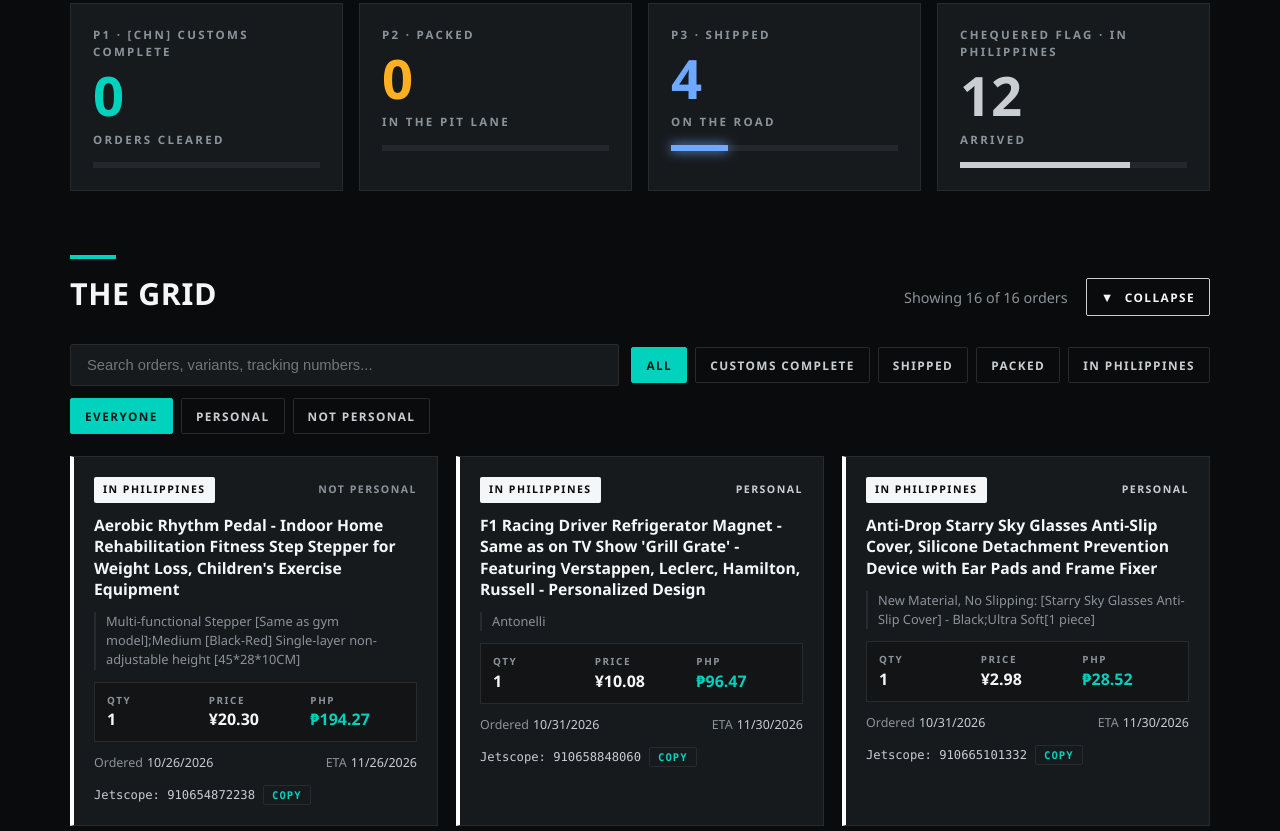
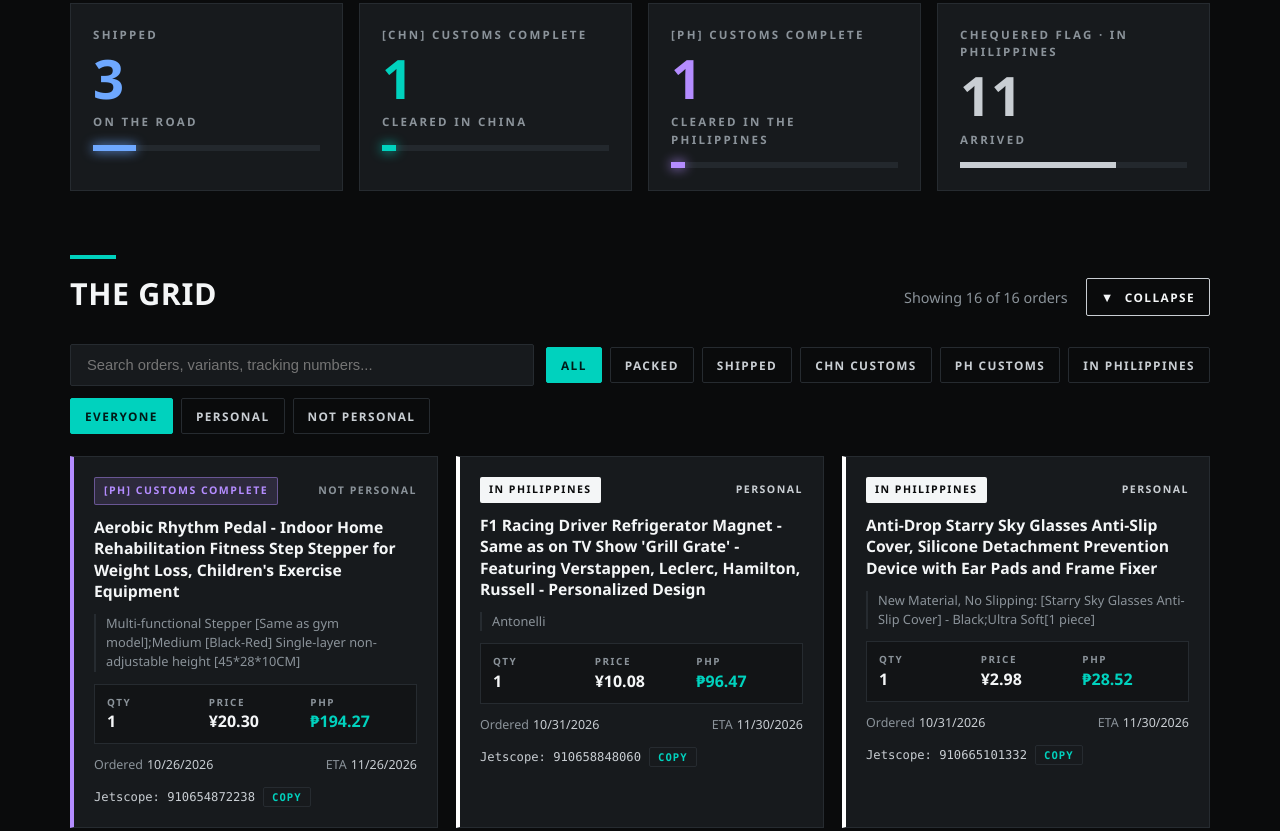
Before and after one commit to randombsgooooo/orders, a plain HTML site: page index.html in a window 1280 px wide. Shown: the part 1037-1868 px from the top of the page. Drawn offline with Linux system fonts and the light colour scheme.

Commit message:
Update index.html

```diff
--- a/index.html
+++ b/index.html
@@ -126,6 +126,8 @@
   .pos.p3 .num{color:#6ea8ff}
   .pos.p3 .bar i{background:#6ea8ff;box-shadow:0 0 12px #6ea8ff}
   .pos.p4 .num{color:var(--silver)}
+  .pos.p5 .num{color:#b48cff}
+  .pos.p5 .bar i{background:#b48cff;box-shadow:0 0 12px #b48cff}
   .pos.p4 .bar i{background:var(--silver);box-shadow:none}
 
   /* controls */
@@ -163,11 +165,13 @@
   .card.s-packed{border-left-color:var(--amber)}
   .card.s-ph{border-left-color:#fff}
   .card.s-ship{border-left-color:#6ea8ff}
+  .card.s-phc{border-left-color:#b48cff}
   .card-top{display:flex;justify-content:space-between;align-items:center;gap:10px}
   .badge{font-size:.66rem;font-weight:800;letter-spacing:.14em;text-transform:uppercase;padding:5px 9px;border-radius:2px;white-space:nowrap}
   .b-cust{background:rgba(0,210,190,.14);color:var(--teal);border:1px solid rgba(0,210,190,.4)}
   .b-pack{background:rgba(255,176,32,.12);color:var(--amber);border:1px solid rgba(255,176,32,.4)}
   .b-ph{background:#f4f6f7;color:#0a0b0c}
+  .b-phc{background:rgba(180,140,255,.14);color:#b48cff;border:1px solid rgba(180,140,255,.45)}
   .b-ship{background:rgba(110,168,255,.14);color:#6ea8ff;border:1px solid rgba(110,168,255,.45)}
   .tag{font-size:.66rem;letter-spacing:.14em;text-transform:uppercase;font-weight:700;color:var(--muted)}
   .tag.me{color:var(--silver)}
@@ -399,9 +403,10 @@
       <input type="search" id="q" placeholder="Search orders, variants, tracking numbers...">
       <div class="pills" id="status-pills">
         <button class="pill on" data-s="all">All</button>
-        <button class="pill" data-s="[CHN] Customs Complete">Customs Complete</button>
+        <button class="pill" data-s="Packed">Packed</button>
         <button class="pill" data-s="Shipped">Shipped</button>
-        <button class="pill" data-s="Packed">Packed</button>
+        <button class="pill" data-s="[CHN] Customs Complete">CHN Customs</button>
+        <button class="pill" data-s="[PH] Customs Complete">PH Customs</button>
         <button class="pill" data-s="In Philippines">In Philippines</button>
       </div>
       <div class="pills" id="owner-pills">
@@ -452,13 +457,13 @@
 </section>
 
 <footer>
-  <div class="wrap">Built from the <b>PINDUODUO ORDERS</b> sheet &middot; Status as of 14 Nov 2026 &middot; Unofficial fan-style theme</div>
+  <div class="wrap">Built from the <b>PINDUODUO ORDERS</b> sheet &middot; Status as of 16 Nov 2026 &middot; Unofficial fan-style theme</div>
 </footer>
 <div class="toast" id="toast">Tracking number copied</div>
 
 <script>
 const orders = [
- {name:"Aerobic Rhythm Pedal - Indoor Home Rehabilitation Fitness Step Stepper for Weight Loss, Children's Exercise Equipment", version:"Multi-functional Stepper [Same as gym model];Medium [Black-Red] Single-layer non-adjustable height [45*28*10CM]", qty:1, price:20.30, total:20.30, php:194.27, status:"In Philippines", order:"10/26/2026", eta:"11/26/2026", track:"910654872238", personal:"No"},
+ {name:"Aerobic Rhythm Pedal - Indoor Home Rehabilitation Fitness Step Stepper for Weight Loss, Children's Exercise Equipment", version:"Multi-functional Stepper [Same as gym model];Medium [Black-Red] Single-layer non-adjustable height [45*28*10CM]", qty:1, price:20.30, total:20.30, php:194.27, status:"[PH] Customs Complete", order:"10/26/2026", eta:"11/26/2026", track:"910654872238", personal:"No"},
  {name:"F1 Racing Driver Refrigerator Magnet - Same as on TV Show 'Grill Grate' - Featuring Verstappen, Leclerc, Hamilton, Russell - Personalized Design", version:"Antonelli", qty:1, price:10.08, total:10.08, php:96.47, status:"In Philippines", order:"10/31/2026", eta:"11/30/2026", track:"910658848060", personal:"Yes"},
  {name:"Anti-Drop Starry Sky Glasses Anti-Slip Cover, Silicone Detachment Prevention Device with Ear Pads and Frame Fixer", version:"New Material, No Slipping: [Starry Sky Glasses Anti-Slip Cover] - Black;Ultra Soft[1 piece]", qty:1, price:2.98, total:2.98, php:28.52, status:"In Philippines", order:"10/31/2026", eta:"11/30/2026", track:"910665101332", personal:"Yes"},
  {name:"F1 Driver Helmet Pan Zile Double-Sided Keychain with Buckle, Backpack Charm, Racing Support Material, Gift for Friends", version:"Antonelli [Front side has protective film];Flat 5cm acrylic [mirror image on the back] ring buckle", qty:1, price:0.56, total:0.56, php:5.36, status:"In Philippines", order:"11/01/2026", eta:"12/1/2026", track:"910658848060", personal:"Yes"},
@@ -470,7 +475,7 @@ const orders = [
  {name:"Women's Mid-Calf Socks with Bow, Autumn/Winter Trendy Lace-Trimmed Disposable Daily Wear Socks", version:"Mohawk socks [White+Oatmeal+Light Gray+Milk White+Black];Ruffle-trimmed mid-calf socks with bow [1-pair pack]", qty:1, price:0.98, total:0.98, php:9.38, status:"In Philippines", order:"11/03/2026", eta:"12/3/2026", track:"910665101332", personal:"Yes"},
  {name:"Bestselling Black, White & Silver Four-Pointed Star Nail Stickers - Simple Versatile Glitter Stars with Waterproof Adhesive Backing for Nail Decoration", version:"Flat Four-pointed Star-848", qty:1, price:0.78, total:0.78, php:7.46, status:"In Philippines", order:"11/03/2026", eta:"12/3/2026", track:"910665101332", personal:"Yes"},
  {name:"No. 12 Xiao Anan Racing Driver Chip, Diameter 39mm - F1 Fan Merchandise, Anime-Themed Accessory from Guzi Baji", version:"-", qty:1, price:3.90, total:3.90, php:37.32, status:"In Philippines", order:"11/04/2026", eta:"12/4/2026", track:"910665101332", personal:"Yes"},
- {name:"F1 Driver Helmet Acrylic Keychain - Zhou Guanyu & Leclerc Carrying Case Pendant Collectible", version:"f1 helmet 0086 keychain;Style 4", qty:1, price:1.92, total:1.92, php:18.37, status:"Shipped", order:"11/11/2026", eta:"12/11/2026", track:"J&T Express: JT5546910968076", personal:"Yes"},
+ {name:"F1 Driver Helmet Acrylic Keychain - Zhou Guanyu & Leclerc Carrying Case Pendant Collectible", version:"f1 helmet 0086 keychain;Style 4", qty:1, price:1.92, total:1.92, php:18.37, status:"[CHN] Customs Complete", order:"11/11/2026", eta:"12/11/2026", track:"J&T Express: JT5546910968076", personal:"Yes"},
  {name:"Elastic Resistance Band Combo Set - Complete Set for Strength, Chest Muscle Training, Pull-ups, and Athlete Fitness Workout", version:"WH Yellow x [Warm-Up Activation] 5-15 lbs", qty:1, price:1.86, total:1.86, php:17.80, status:"Shipped", order:"11/12/2026", eta:"12/12/2026", track:"ZTO Express: 79159134835886", personal:"Yes"},
  {name:"Phone, Laptop, and Tablet Camera Cover - Privacy Screen Protector for Apple Tables to Prevent Spying with Hidden Lens Cover", version:"Black;Pack of 1", qty:1, price:1.01, total:1.01, php:9.67, status:"Shipped", order:"11/13/2026", eta:"12/13/2026", track:"ZTO Express: 75159173062726", personal:"Yes"},
  {name:"Dual-use Mini Hair Straightener & Curling Iron, Portable Big Wave Styling Tool for Dorm Use, Volumizing Student Hair Styler", version:"White straightening iron comes with hair care oil", qty:1, price:0.15, total:0.15, php:1.44, status:"Shipped", order:"11/14/2026", eta:"12/14/2026", track:"YUNDA: 465860844909021", personal:"No"}
@@ -479,7 +484,7 @@ const orders = [
 const yen = n => "¥" + n.toFixed(2);
 const peso = n => "₱" + n.toFixed(2);
 const esc = s => String(s).replace(/[&<>"]/g, c => ({'&':'&amp;','<':'&lt;','>':'&gt;','"':'&quot;'}[c]));
-const cls = s => s==="Packed" ? ["s-packed","b-pack"] : s==="Shipped" ? ["s-ship","b-ship"] : s==="In Philippines" ? ["s-ph","b-ph"] : ["","b-cust"];
+const cls = s => s==="Packed" ? ["s-packed","b-pack"] : s==="Shipped" ? ["s-ship","b-ship"] : s==="[PH] Customs Complete" ? ["s-phc","b-phc"] : s==="In Philippines" ? ["s-ph","b-ph"] : ["","b-cust"];
 const trk = o => o.track ? (o.track.includes(":") ? o.track : "Jetscope: "+o.track) : "";
 const trkNum = o => trk(o).split(": ").slice(1).join(": ");
 
@@ -563,13 +568,15 @@ document.getElementById("orders-grid").addEventListener("click", e => {
 
 function renderRace(){
   const defs = [
-    ["p1","[CHN] Customs Complete","P1 · [CHN] Customs Complete","orders cleared"],
-    ["p2","Packed","P2 · Packed","in the pit lane"],
-    ["p3","Shipped","P3 · Shipped","on the road"],
-    ["p4","In Philippines","Chequered flag · In Philippines","arrived"]
+    ["p2","Packed","Packed","in the pit lane"],
+    ["p3","Shipped","Shipped","on the road"],
+    ["p1","[CHN] Customs Complete","[CHN] Customs Complete","cleared in China"],
+    ["p5","[PH] Customs Complete","[PH] Customs Complete","cleared in the Philippines"],
+    ["p4","In Philippines","Chequered flag \u00b7 In Philippines","arrived"]
   ];
   document.getElementById("race-status").innerHTML = defs.map(([c,s,label,sub]) => {
     const n = orders.filter(o=>o.status===s).length;
+    if (!n) return "";
     return `<div class="pos ${c}"><div class="label">${label}</div><div class="num">${n}</div><div class="label">${sub}</div><div class="bar"><i style="width:${(n/orders.length*100).toFixed(1)}%"></i></div></div>`;
   }).join("");
 }
```
